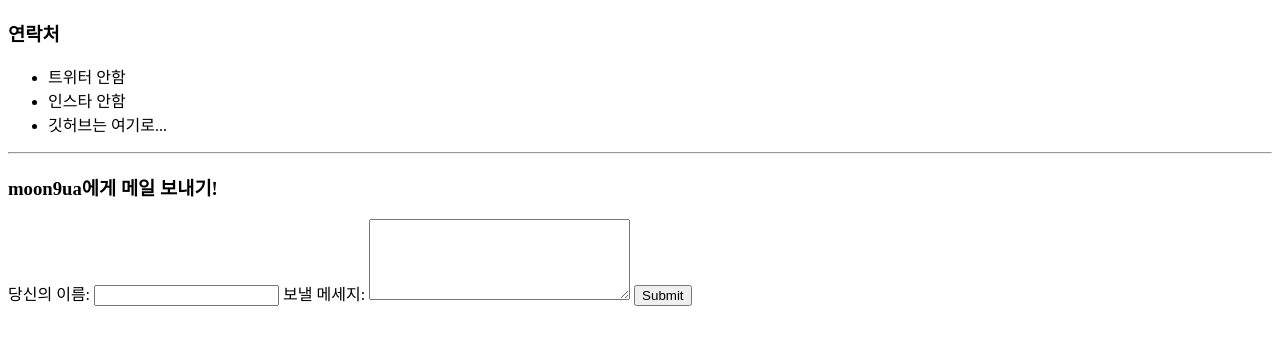
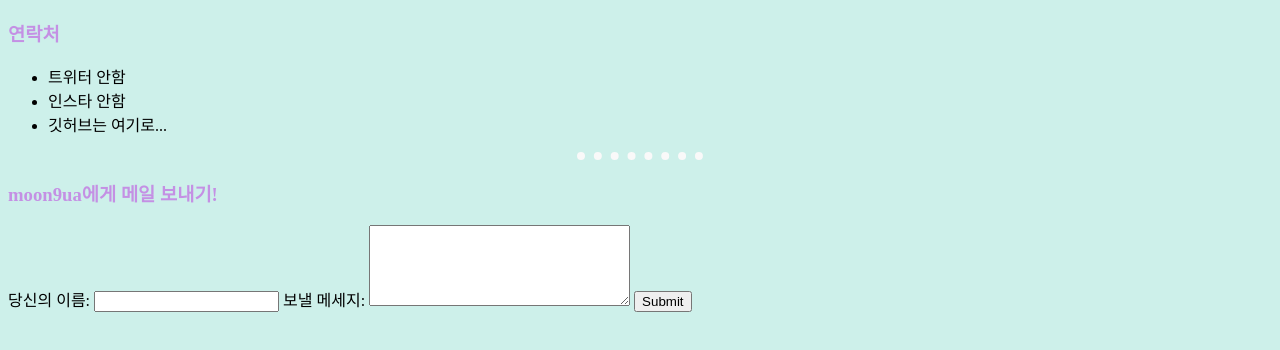
Before and after one commit to moon9ua/study_web, a plain HTML site: page 02_Udemy/Personal_site/contact_me.html in a window 1280 px wide. Drawn offline with Linux system fonts and the light colour scheme.

Commit message:
21.07.15 CSS 공부

```diff
--- a/02_Udemy/02_HTML/contact_me.html
+++ b/02_Udemy/Personal_site/contact_me.html
@@ -4,6 +4,7 @@
     <meta charset="UTF-8" />
     <meta name="viewport" content="width=device-width, initial-scale=1.0" />
     <title>contact</title>
+    <link rel="stylesheet" href="css/style.css" />
   </head>
   <body>
     <h3>연락처</h3>
--- /dev/null
+++ b/02_Udemy/Personal_site/css/style.css
@@ -0,0 +1,15 @@
+body {
+  background-color: #cdf0ea;
+}
+
+hr {
+  border-style: dotted none none none;
+  border-color: #f9f9f9;
+  border-width: 8px;
+  width: 10%;
+}
+
+h1,
+h3 {
+  color: #c490e4;
+}
```
Also changed, not shown: 02_Udemy/Personal_site/hobby.html (renamed from 02_Udemy/02_HTML/hobby.html, +1 -0 lines), 02_Udemy/Personal_site/index.html (renamed from 02_Udemy/02_HTML/index.html, +1 -0 lines).
